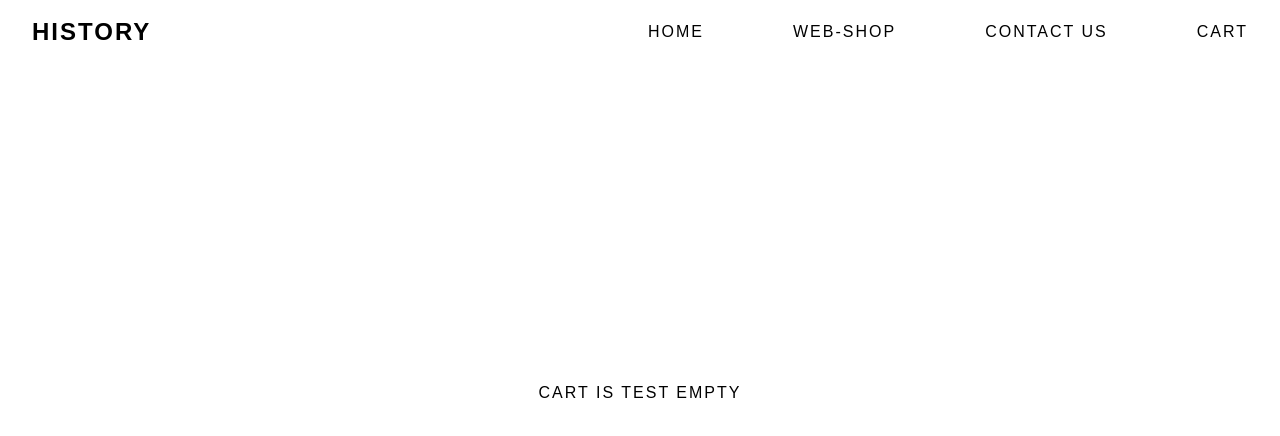
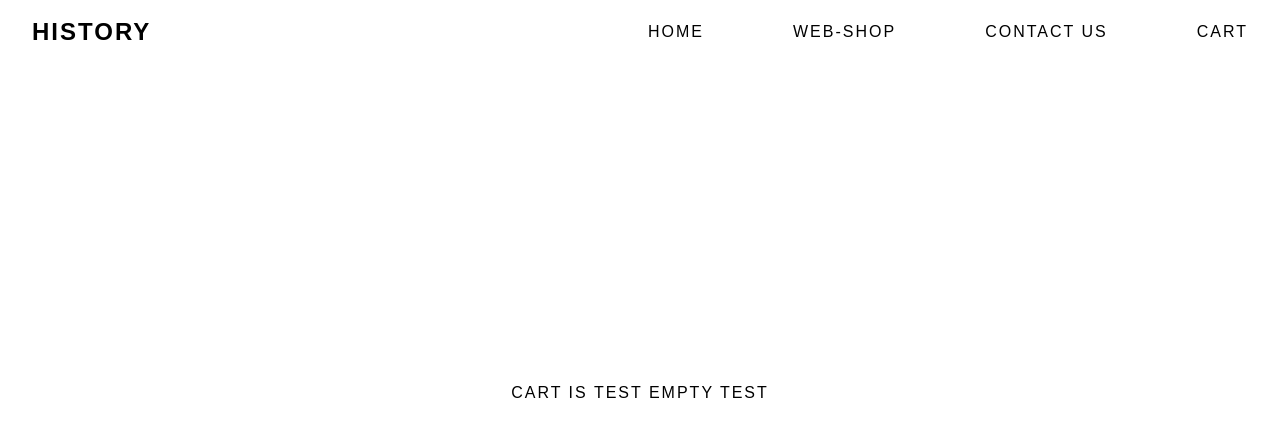
Before and after one commit to GabrielDelaPena/History, a React (Create React App) app: page /shoppingcart in a window 1280 px wide. Shown: the top 436 px of the page. Built offline with nearby package versions, Linux system fonts and the light colour scheme.

Commit message:
update changes

```diff
--- a/src/components/ShoppingCart.js
+++ b/src/components/ShoppingCart.js
@@ -47,7 +47,7 @@ const ShoppingCart = () => {
                     </div>
                 </div>
             ) : (
-                <p className="cart_empty">Cart is test Empty</p>
+                <p className="cart_empty">Cart is test Empty test</p>
             )}
 
         </>
```
